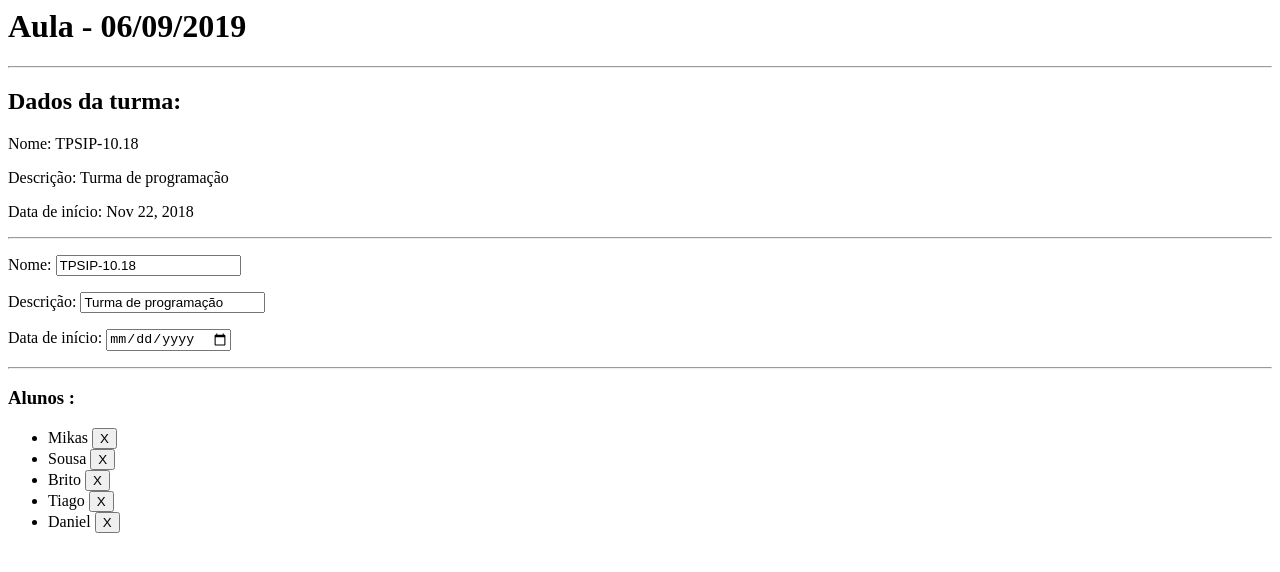
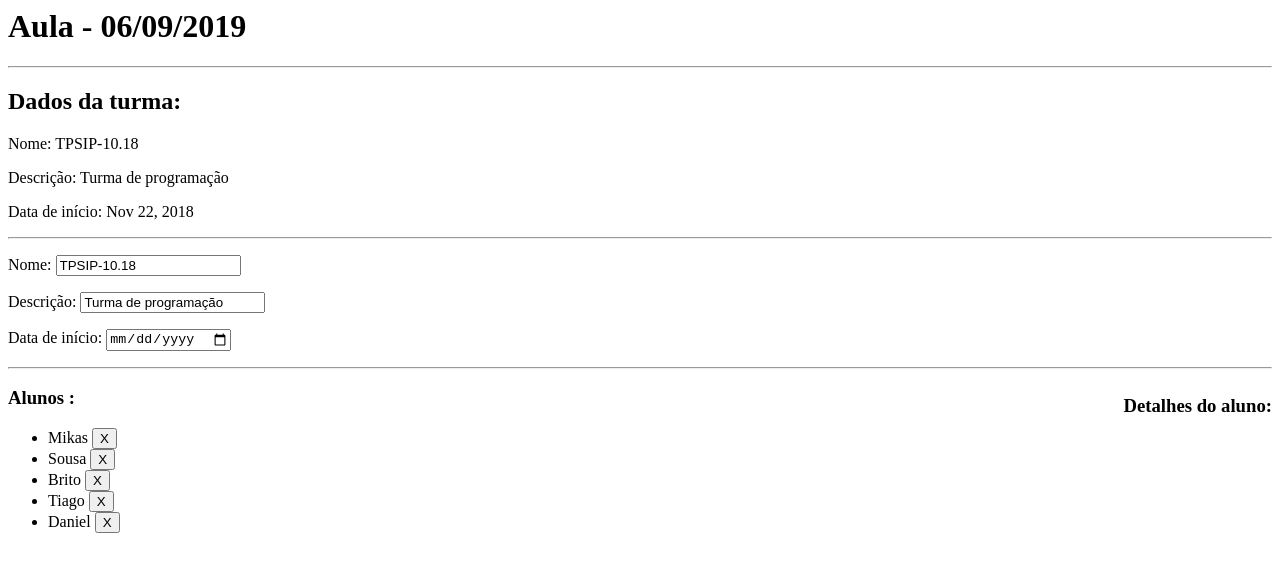
Before and after one commit to jbritoatec/Stackblitz_Angular, an Angular app: page / in a window 1280 px wide. Shown: the top 572 px of the page. Built offline with nearby package versions, Linux system fonts and the light colour scheme.

Commit message:
3 files modified

```diff
--- a/src/app/alunos/alunos.component.html
+++ b/src/app/alunos/alunos.component.html
@@ -2,6 +2,6 @@
 <ul>
   <li *ngFor="let aluno of alunos">
     {{aluno.name}}
-    <button (click) = "details.renderDetails(aluno)">X</button>
+    <button (click) = "details.showDetails(aluno)">X</button>
   </li>
 </ul>
--- a/src/app/class/class.component.html
+++ b/src/app/class/class.component.html
@@ -11,5 +11,5 @@
 
 <p>Data de início: <input type="date" placeholder="Data de início"  [(ngModel)]="turma.start_date"></p>
 <hr>
+<app-student-details #details></app-student-details>
 <app-alunos [details]="details"></app-alunos>
-<app-student-details #details></app-student-details>
--- a/src/app/student-details/student-details.component.html
+++ b/src/app/student-details/student-details.component.html
@@ -1,3 +1,5 @@
+<div style="float: right;">
+      <h3>Detalhes do aluno:</h3>
   <p>
     <span *ngIf="aluno!=undefined">
       Nome: {{aluno.name}}
@@ -5,3 +7,4 @@
       Aluno: {{aluno.age}}
     </span>
   </p>
+</div>
```
Lines whose indentation alone changed are shown as unchanged.
